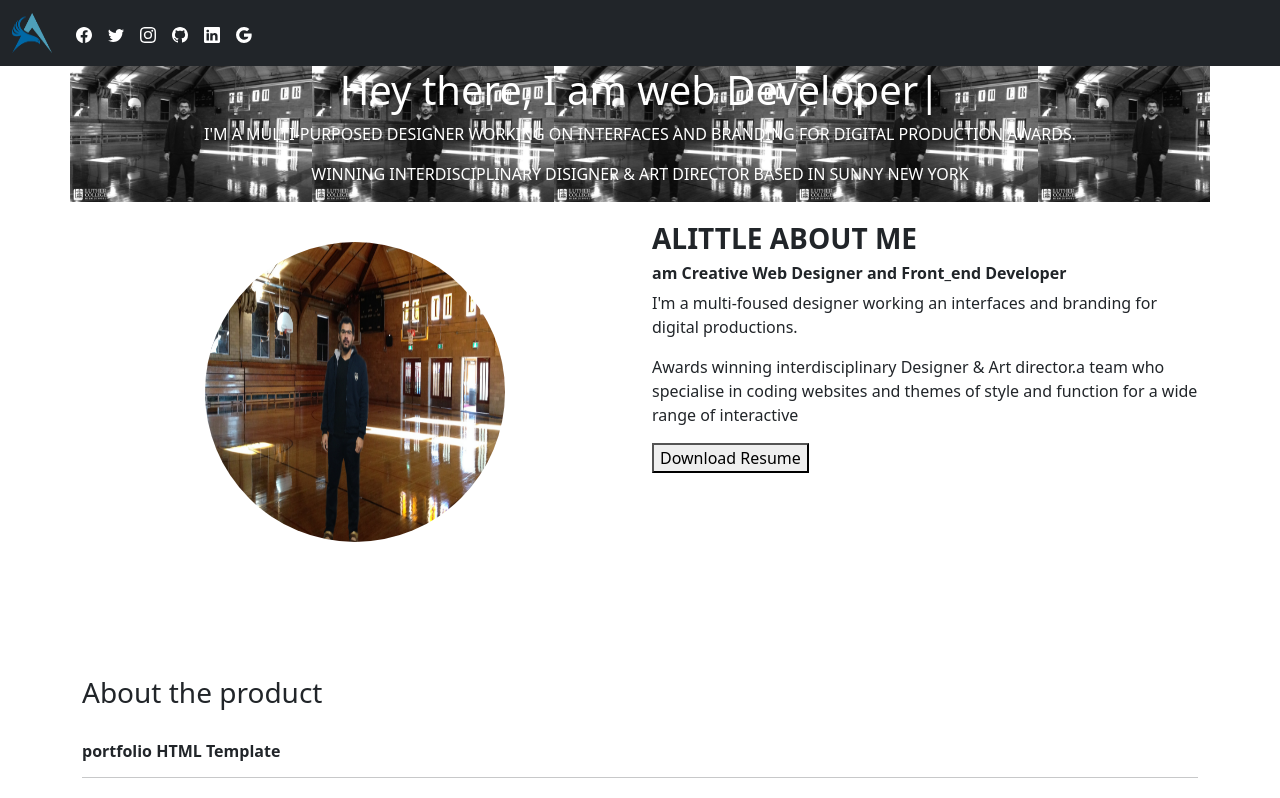
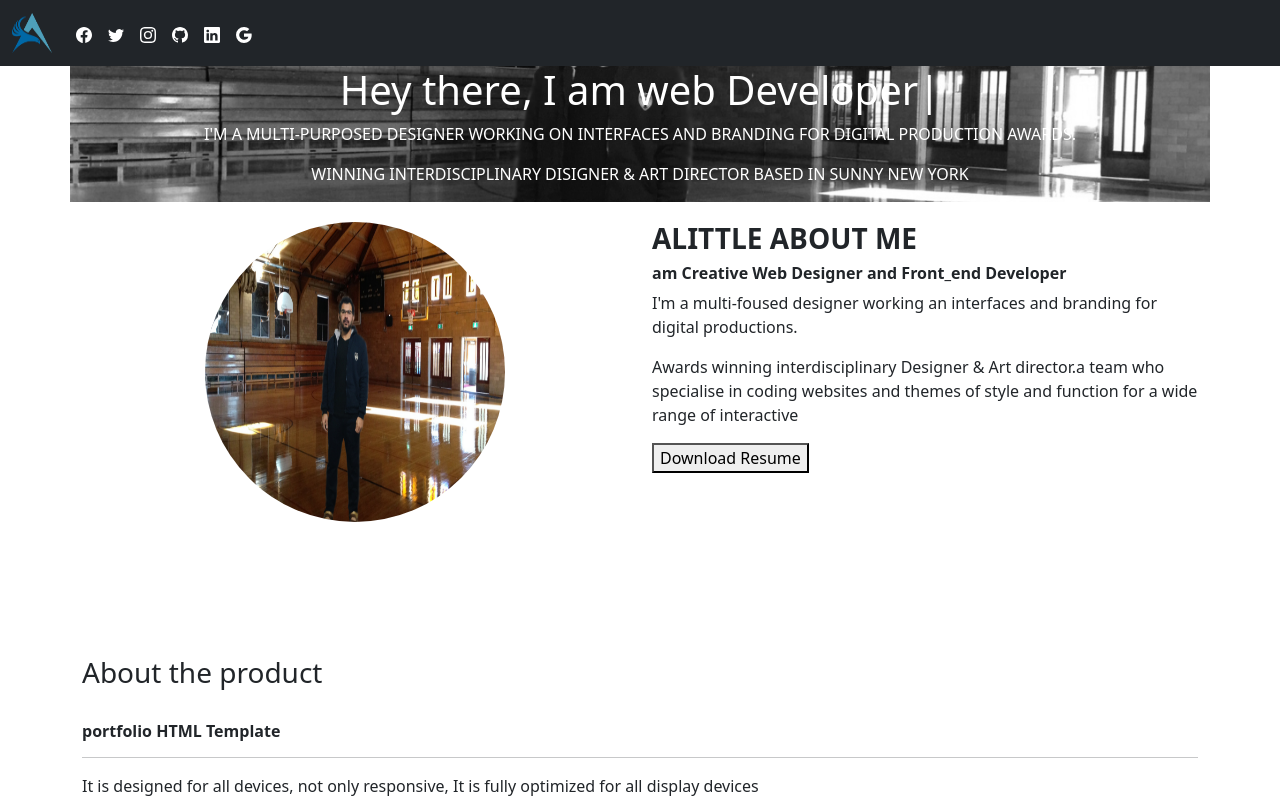
Before and after one commit to mwaraic/djangoAngular, an Angular app in the folder angular/: page /preview in a window 1280 px wide. Shown: the top 798 px of the page. Built offline with nearby package versions, Linux system fonts and the light colour scheme.

Commit message:
preview update 2

```diff
--- a/angular/src/app/portfolio-page/portfolio-page.component.html
+++ b/angular/src/app/portfolio-page/portfolio-page.component.html
@@ -1,4 +1,5 @@
-<div class="container" style=" background-image:url('assets/background.png'); filter: grayscale(100%); background-size:contain;">
+<div class="container" style=" background:url('assets/background.png'); filter: grayscale(100%); background-position:center;
+background-size: cover; background-repeat: no-repeat;">
   <div class ="row">
   <div class="col">
 <h1 style="text-align:center; color:white">Hey there, I am web Developer|</h1>
@@ -19,7 +20,7 @@
   <div class="col">
     <img src="assets/background.png" alt="" style="border-radius: 50%;
     width: 300px; height: 300px; display: block;
-margin: 20px auto;
+margin: 0 auto; margin-bottom:20px;
      ">
 
   </div>
```
